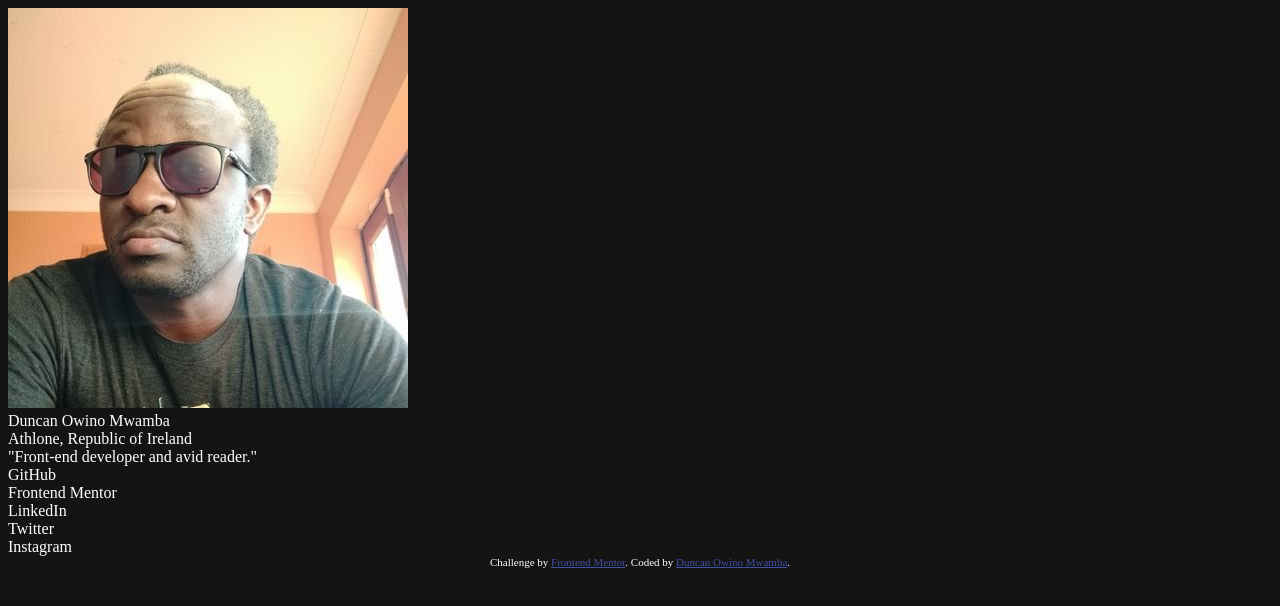
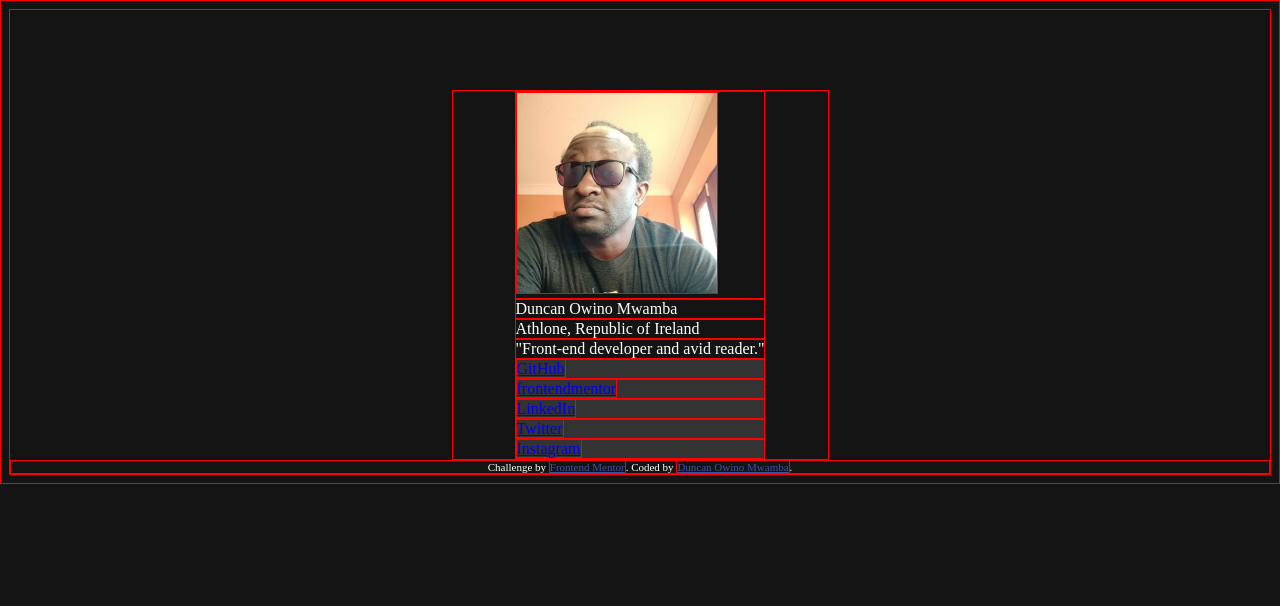
Before and after one commit to mwambao/social-links-profile, a plain HTML site: page index.html in a window 1280 px wide. Drawn offline with Linux system fonts and the light colour scheme.

Commit message:
initial commit

```diff
--- a/index.html
+++ b/index.html
@@ -12,20 +12,20 @@
 <body>
   <div class="container">
     <div class="my-pic">
-      <img src="assets/images/duncan.jpg" alt="">
+      <img src="assets/images/duncan.jpg" alt="" width="200px" height="200px"/>
     </div>
 
-    <div>Duncan Owino Mwamba</div>
+    <div class="my-name">Duncan Owino Mwamba</div>
 
-    <div>Athlone, Republic of Ireland</div>
+    <div class="my-location">Athlone, Republic of Ireland</div>
 
-    <div>"Front-end developer and avid reader."</div>
+    <div class="my-interests">"Front-end developer and avid reader."</div>
 
-    <div>GitHub</div>
-    <div>Frontend Mentor</div>
-    <div>LinkedIn</div>
-    <div>Twitter</div>
-    <div>Instagram</div>
+    <div class="socials github"><a href="https://github.com/mwambao">GitHub</a></div>
+    <div class="socials frontendmentor"><a href="https://www.frontendmentor.io/profile/mwambao">frontendmentor</a></div>
+    <div class="socials linkedin"><a href="https://www.linkedin.com/in/duncan-o-mwamba-54692322/">LinkedIn</a></div>
+    <div class="socials twitter"><a href="https://x.com/mwambad">Twitter</a></div>
+    <div class="socials instagram"><a href="https://www.instagram.com/">Instagram</a></div>
   </div>
 
   <div class="attribution">
--- a/style.css
+++ b/style.css
@@ -11,5 +11,71 @@ body {
     background-color: var(--grey-900);
     color: var(--white);
 }
+
+* {
+    border: 1px solid red;
+}
+
+.container {
+    display: grid;
+    width: 375px;
+    grid-template-columns: auto;
+    grid-template-rows: auto auto auto auto auto auto auto auto auto;
+    grid-template-areas:
+    'my-pic'
+    'my-name'
+    'my-location'
+    'my-interests'
+    'github'
+    'frontendmentor'
+    'linkedin'
+    'twitter'
+    'instagram';
+    justify-content: center;
+    align-items: center;
+    margin: auto;
+    margin-top: 80px;
+
+}
+
+.my-pic {
+    grid-area: my-pic;
+}
+
+.my-name {
+    grid-area: my-name;
+}
+
+.my-location {
+    grid-area: my-location;
+}
+
+.my-interests {
+    grid-area: my-interests;
+}
+
+.github {
+    grid-area: github;
+}
+
+.frontendmentor {
+    grid-area: frontendmentor;
+}
+
+.linkedin {
+    grid-area: linkedin;
+}
+
+.twitter {
+    grid-area: twitter;
+}
+
+.instagram {
+    grid-area: instagram;
+}
+.socials {
+    background-color: var(--grey-700);
+}
+
 .attribution { font-size: 11px; text-align: center; }
 .attribution a { color: hsl(228, 45%, 44%); }
```
